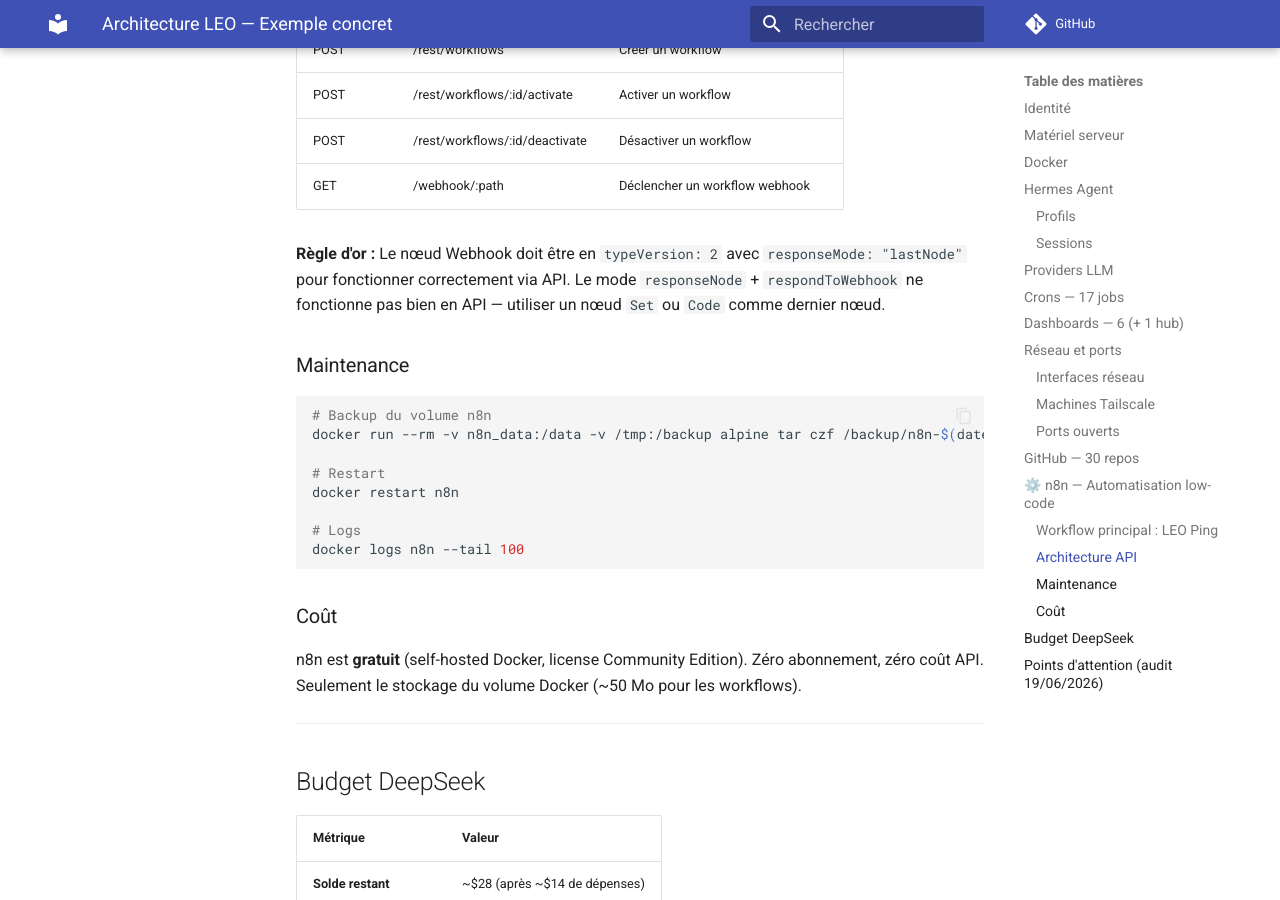
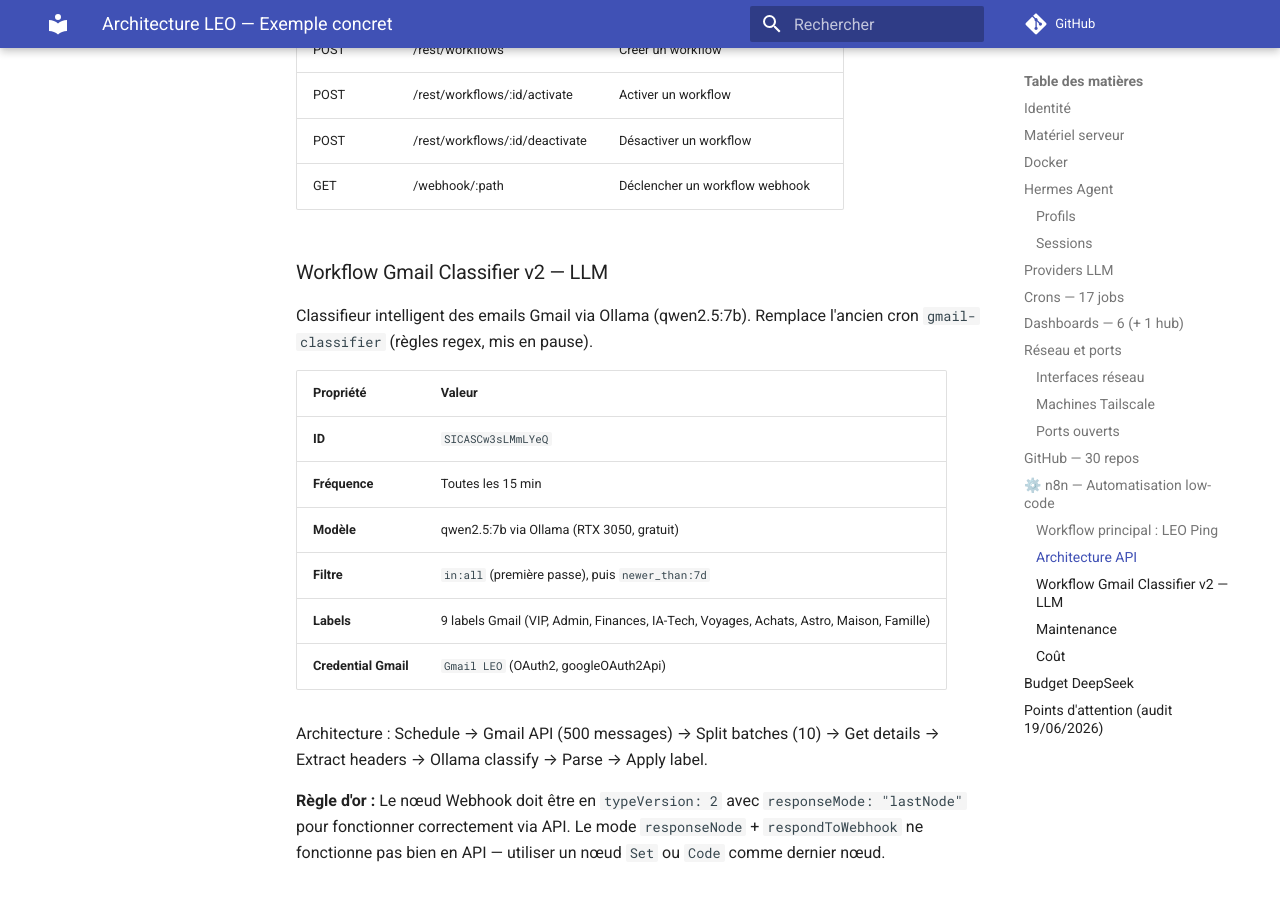
Before and after one commit to christophedanhier-hash/hermes-wiki, an MkDocs documentation site: the page built from docs/hermes/exemples/LEO.md, in a window 1280 px wide and 900 px high, scrolled down 7436 px. Built offline with MkDocs 1.6.1 and Material for MkDocs 9.7.7, drawn with Linux system fonts in a browser that asks for light colours; comment, search, counter and statistics services are not loaded.

Commit message:
doc: Gmail Classifier v2 LLM (n8n + Ollama)
- LEO.md : section workflow Gmail Classifier v2 (architecture, credentials)
- etat-des-lieux : cron gmail-classifier → ⏸️, description → n8n Ollama

```diff
--- a/docs/hermes/exemples/LEO.md
+++ b/docs/hermes/exemples/LEO.md
@@ -215,6 +215,21 @@
 | POST | /rest/workflows/:id/deactivate | Désactiver un workflow |
 | GET | /webhook/:path | Déclencher un workflow webhook |
 
+### Workflow Gmail Classifier v2 — LLM
+
+Classifieur intelligent des emails Gmail via Ollama (qwen2.5:7b). Remplace l'ancien cron `gmail-classifier` (règles regex, mis en pause).
+
+| Propriété | Valeur |
+|-----------|--------|
+| **ID** | `SICASCw3sLMmLYeQ` |
+| **Fréquence** | Toutes les 15 min |
+| **Modèle** | qwen2.5:7b via Ollama (RTX 3050, gratuit) |
+| **Filtre** | `in:all` (première passe), puis `newer_than:7d` |
+| **Labels** | 9 labels Gmail (VIP, Admin, Finances, IA-Tech, Voyages, Achats, Astro, Maison, Famille) |
+| **Credential Gmail** | `Gmail LEO` (OAuth2, googleOAuth2Api) |
+
+Architecture : Schedule → Gmail API (500 messages) → Split batches (10) → Get details → Extract headers → Ollama classify → Parse → Apply label.
+
 **Règle d'or :** Le nœud Webhook doit être en `typeVersion: 2` avec `responseMode: "lastNode"` pour fonctionner correctement via API. Le mode `responseNode` + `respondToWebhook` ne fonctionne pas bien en API — utiliser un nœud `Set` ou `Code` comme dernier nœud.
 
 ### Maintenance
```
Also changed, not shown: docs/hermes/etat-des-lieux.md (+2 -2 lines).
